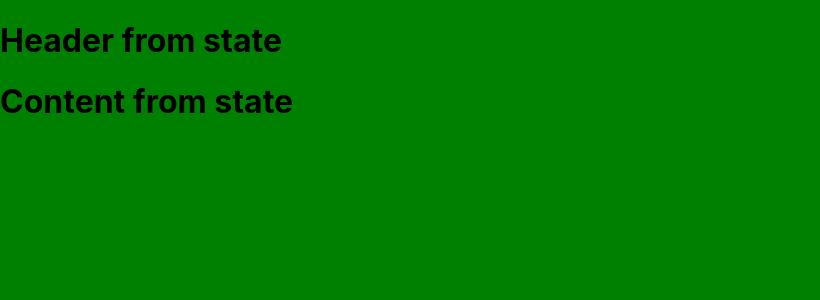
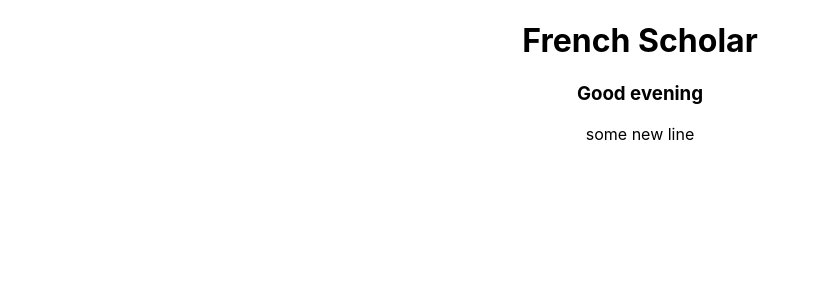
Before and after one commit to sman40901/french-scholar, a React (Create React App) app: page / in a window 1280 px wide. Shown: the top 300 px of the page, without its empty margins (0-820 px from the left). Built offline with nearby package versions, Linux system fonts and the light colour scheme.

Commit message:
components added

```diff
--- a/src/App.js
+++ b/src/App.js
@@ -1,90 +1,22 @@
 import React, { Component } from 'react';
 import './App.css';
-// import './Greetings'
-import { PageNotFound } from './pages/PageNotFound';
-import { HomePage } from './pages/HomePage'; // after using named export we need to use {}
-import { PeopleListPage } from './pages/PeopleListPage';
-
-import { CounterButtonPage } from './pages/CounterButtonPage';
-//import {CongratulationsMessage} from './PeopleListPage'
-// import {useState} from 'react';
-import { BrowserRouter, Route, Switch } from 'react-router-dom';
-//import {PeopleListItem} from './PeopleListItem'
+import NavBar from './components/NavBar';
 
 // hoisting the state
 
 
 
 
-// function App() {
-//   return(
-//     <div className="App">
-//       <center>
-//         <h2>Welcome to React</h2>
-//         <button class="btn btn-success">Get Started</button>
-//       </center>
-//     </div>
-//   );
+function App() {
+  return(
+    <div className="App">
+      <center>
+        <h1>French Scholar</h1>
+        <NavBar/>
+      </center>
+    </div>
+  );
 
-// }
-
-// class App extends Component{
-//   constructor(props){
-//     super(props);
-//     this.state = {liked:false};
-//   }
-
-//   handleClick=(event)=>{
-//     this.setState({liked:!this.state.liked});
-//   }
-
-//   render(){
-//     var text = this.state.liked ? 'like' : 'not lilke'
-//     return(
-//       <p onClick={this.handleClick}>
-//         your {text} this. click to toggle
-//       </p>
-//     );
-//   }
-// }
-
-class App extends Component {
-  constructor(props) {
-    super(props);
-    this.state = {
-      header: "Header from state",
-      content: "Content from state"
-    };
-  }
-
-  render() {
-    return (
-      <div>
-        <Header headerProp={this.state.header}></Header>
-        <Content contentProp={this.state.content}></Content>
-      </div>
-    );
-  }
 }
 
-class Header extends Component {
-  render() {
-    return (
-      <div>
-        <h1>{this.props.headerProp}</h1>
-      </div>
-    );
-  }
-}
-
-class Content extends Component {
-  render() {
-    return (
-      <div>
-        <h1>{this.props.contentProp}</h1>
-      </div>
-    );
-  }
-
-}
 export default App;
--- /dev/null
+++ b/src/components/NavBar.js
@@ -0,0 +1,47 @@
+import React from 'react';
+
+// import './Greetings'
+import {PageNotFound} from '../pages/PageNotFound';
+import {HomePage} from '../pages/HomePage'; // after using named export we need to use {}
+import {PeopleListPage} from '../pages/PeopleListPage';
+
+import {CounterButtonPage} from '../pages/CounterButtonPage';
+//import {CongratulationsMessage} from './PeopleListPage'
+// import {useState} from 'react';
+import { BrowserRouter, Route, Switch } from 'react-router-dom';
+//import {PeopleListItem} from './PeopleListItem'
+
+// hoisting the state
+
+
+
+
+function NavBar() {
+  return(
+    <div className="NavBar">
+      <header className='NavBar-header'>
+        <BrowserRouter>
+          {/* <Route path="/">
+            <HomePage/>
+          </Route> */}
+          <Switch>
+          <Route path="/counter">
+            <CounterButtonPage/>
+          </Route>
+          <Route path="/peopleList">
+            <PeopleListPage/>
+          </Route>
+          <Route path="/" exact>
+            <HomePage/>
+          </Route>
+          <Route>
+            <PageNotFound/>
+          </Route>
+          </Switch>
+        </BrowserRouter>
+      </header>
+    </div>
+  );
+
+}
+export default NavBar;
--- a/src/index.css
+++ b/src/index.css
@@ -5,7 +5,7 @@ body {
     sans-serif;
   -webkit-font-smoothing: antialiased;
   -moz-osx-font-smoothing: grayscale;
-  background-color: green;
+  /* background-color: green; */
 }
 
 code {
--- a/src/pages/HomePage.js
+++ b/src/pages/HomePage.js
@@ -1,16 +1,15 @@
-import React, {useEffect} from 'react';
-import {Greetings} from '../Greetings'
+import React, { useEffect } from 'react';
+import { Greetings } from '../components/Greetings'
 
 
-export const HomePage = ({numberOfClicks, increment}) => //(props) => // named export, forces us to use same name across the file
+export const HomePage = ({ numberOfClicks, increment }) => //(props) => // named export, forces us to use same name across the file
 // using arrow function
 {
 
-    return(
-        <>
-            HomePage
+    return (
+        <div id="HomePage">
             <Greetings></Greetings>
-        </>
+        </div>
     );
 
 }
```
Also changed, not shown: src/components/CongratulationsMessage.js (renamed from src/CongratulationsMessage.js), src/components/CounterButton.js (renamed from src/CounterButton.js), src/components/Greetings.js (renamed from src/Greetings.js), src/components/PeopleList.js (renamed from src/PeopleList.js), src/components/PeopleListItem.js (renamed from src/PeopleListItem.js), src/pages/MainContent.js (added), 1 other file (tests, documents, lock files or other folders).
